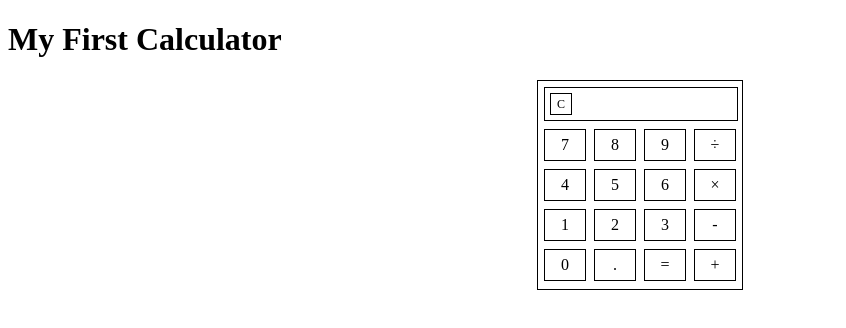
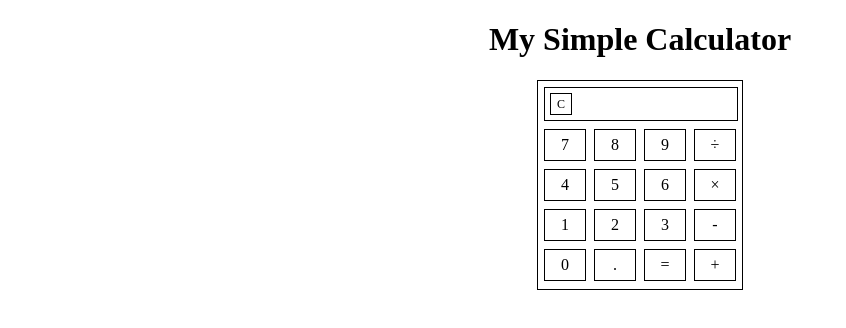
Before and after one commit to ivmakar/simple-calculator, a plain HTML site: page index.html in a window 1280 px wide. Shown: the whole page, without its empty margins (0-846 px from the left). Drawn offline with Linux system fonts and the light colour scheme.

Commit message:
UPD ui -- some style

```diff
--- a/index.html
+++ b/index.html
@@ -8,7 +8,7 @@
 
 <body>
 
-  <h1>My First Calculator</h1>
+  <h1>My Simple Calculator</h1>
 
   <div id="calc">
     <input type="text" id="display" disabled="">
--- a/styles/style.css
+++ b/styles/style.css
@@ -1,3 +1,7 @@
+h1 {
+  text-align: center;
+}
+
 .button {
   width: 40px;
   height: 30px;
```
